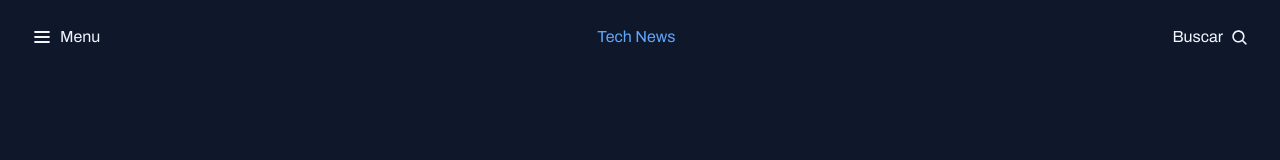
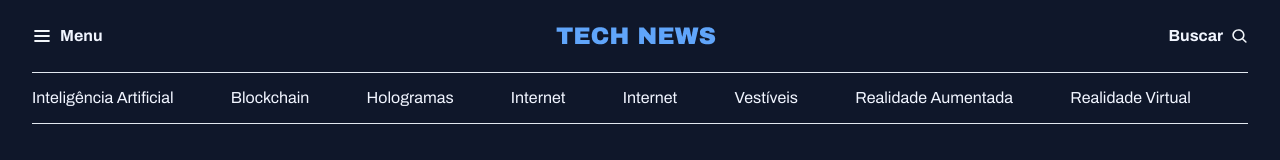
Before and after one commit to flpiensen/PortalNoticias, a plain HTML site: page index.html in a window 1280 px wide. Drawn offline with Linux system fonts and the light colour scheme.

Commit message:
Refactor header structure and styles for improved layout and accessibility

```diff
--- a/index.html
+++ b/index.html
@@ -1,6 +1,6 @@
 <!doctype html>
 <html lang="pt-br">
-  <head>
+  <head class="container">
     <link rel="preconnect" href="https://fonts.googleapis.com" />
     <link rel="preconnect" href="https://fonts.gstatic.com" crossorigin />
     <meta charset="UTF-8" />
@@ -13,23 +13,24 @@
     <link rel="stylesheet" href="style/index.css" />
   </head>
   <body>
-    <header>
+    <header class="container">
+      <nav id="primary" class="grid grid-flow-col">
         <div>
-        <nav id="nav_menu">
           <img
             src="assets/icons/List.svg"
             width="20"
             height="20"
-            alt="Lista menu"
+            alt="icone lista menu"
           />
-          <h2>Menu</h2>
-        </nav>
+          <strong>Menu</strong>
         </div>
-      <div id="header_title">
-        <h1>Tech News</h1>
+
+        <div>
+          <img src="assets/Logo.png" alt="logo do portal de notícias" />
         </div>
-      <div id="header_buscar">
-        <h2>Buscar</h2>
+
+        <div>
+          <strong>Buscar</strong>
           <img
             src="assets/icons/MagnifyingGlass.svg"
             alt="icone de busca"
@@ -37,6 +38,17 @@
             height="16.9"
           />
         </div>
+      </nav>
+      <nav id="secondary" class="grid grid-flow-col">
+        <a href="#">Inteligência Artificial</a>
+        <a href="#">Blockchain</a>
+        <a href="#">Hologramas</a>
+        <a href="#">Internet</a>
+        <a href="#">Internet</a>
+        <a href="#">Vestíveis</a>
+        <a href="#">Realidade Aumentada</a>
+        <a href="#">Realidade Virtual</a>
+      </nav>
     </header>
   </body>
 </html>
--- a/style/components/header.css
+++ b/style/components/header.css
@@ -1,4 +1,5 @@
-header {
+/* Aqui eu tentei sozinho */
+/* header {
   display: flex;
   justify-content: space-between;
   align-items: center;
@@ -30,4 +31,31 @@ header {
   font-family: var(--font-family);
   font-size: var(--h2);
   color: var(--text-color-primary);
+} */
+
+/* Aqui é a maneira que o professor explicou */
+
+#primary {
+  padding-block: 20px;
+
+  div {
+    display: flex;
+    align-items: center;
+    gap: 8px;
+  }
+
+  /* dentro do proprio primery eu posso fazer um seletor dentro dele mesmo */
+  /* nesting css */
+  div:nth-child(2) {
+    margin-inline: auto;
+  }
+
+  div:nth-child(3) {
+    justify-self: end;
+  }
 }
+
+#secondary {
+  border: solid 1px var(--stroke-color);
+  border-inline: none;
+  padding-block: 14px;
--- a/style/global.css
+++ b/style/global.css
@@ -37,7 +37,7 @@ body {
 }
 
 a {
-  color: indianred;
+  color: var(--text-color-primary);
   text-decoration: none;
 }
 
@@ -45,6 +45,23 @@ a:hover {
   color: var(--brand-color-light);
 }
 
-h1, h2, h3 {
+h1,
+h2,
+h3 {
   font: inherit;
 }
+
+.container {
+  max-width: 1280px;
+  padding-inline: 32px;
+  margin-inline: auto;
+}
+
+/* Utility-first */
+.grid {
+  display: grid;
+}
+
+.grid-flow-col {
+  grid-auto-flow: column;
+}
```
Lines whose indentation alone changed are shown as unchanged.
